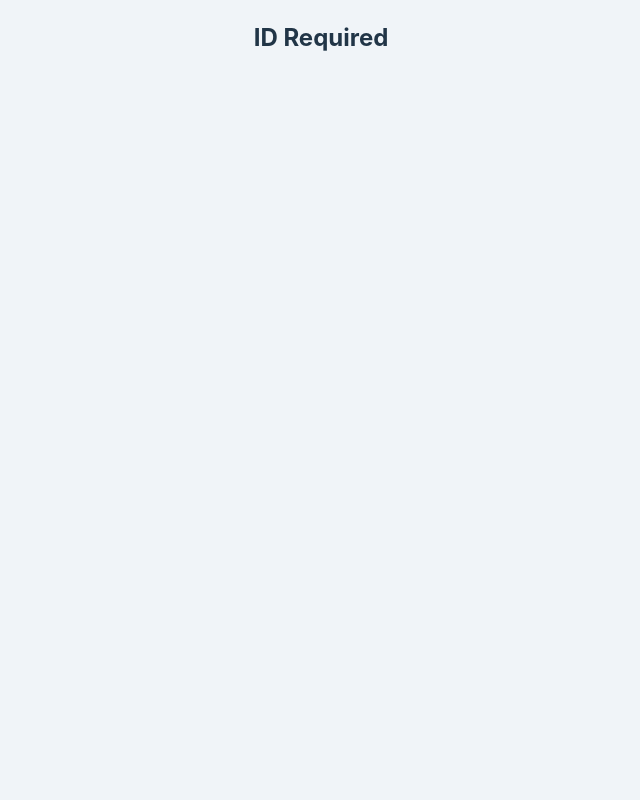
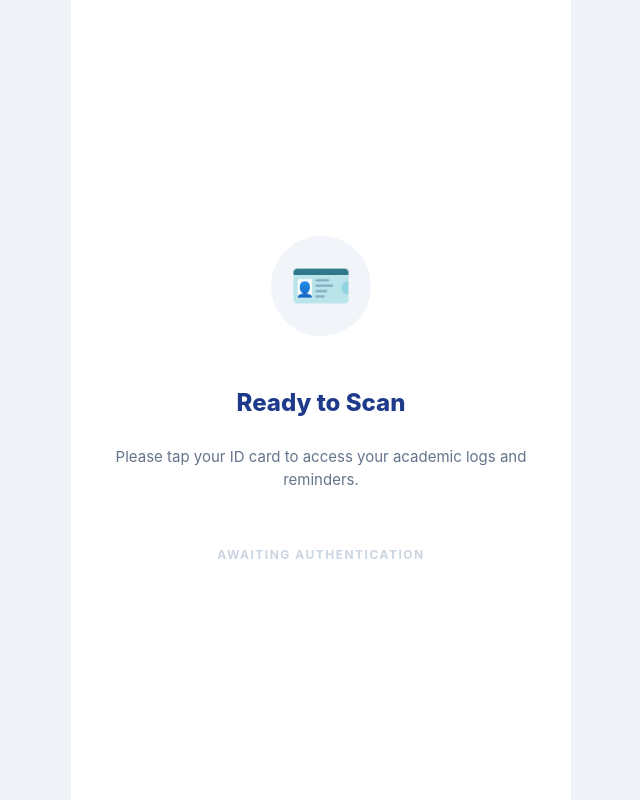
Before and after one commit to Joyaljose371/nfc-scanner, a React (Vite) app in the folder my-nfc-app/: page / in a window 1280 px wide. Shown: the whole page, without its empty margins (319-959 px from the left). Built offline with nearby package versions, Linux system fonts and the light colour scheme.

Commit message:
landing page

```diff
--- a/my-nfc-app/src/App.jsx
+++ b/my-nfc-app/src/App.jsx
@@ -135,7 +135,22 @@ function App() {
     return { subjectStats, teacherStats, searchResults };
   };
 
-  if (!scanResult) return <div style={styles.viewPort}><h2>ID Required</h2></div>;
+  // --- IMPROVED LANDING / TAP ID PAGE ---
+  if (!scanResult) {
+    return (
+      <div style={styles.viewPort}>
+        <div style={{...styles.container, justifyContent: 'center', alignItems: 'center', padding: '40px', textAlign: 'center'}}>
+           <div style={styles.scanIconContainer}>
+              <div style={styles.pulseRing}></div>
+              <span style={{fontSize: '50px'}}>🪪</span>
+           </div>
+           <h2 style={{color: '#1e3a8a', fontSize: '24px', fontWeight: '800', marginBottom: '10px'}}>Ready to Scan</h2>
+           <p style={{color: '#64748b', fontSize: '15px', lineHeight: '1.5'}}>Please tap your ID card to access your academic logs and reminders.</p>
+           <div style={{marginTop: '40px', fontSize: '12px', color: '#cbd5e1', fontWeight: 'bold', letterSpacing: '1.5px'}}>AWAITING AUTHENTICATION</div>
+        </div>
+      </div>
+    );
+  }
 
   if (view === "home") {
     const { subjectStats, teacherStats, searchResults } = getAnalyticsAndSearch();
@@ -263,7 +278,8 @@ function App() {
           {!isToday && <div style={styles.archiveBanner}>🕒 Archive: {selectedDate}</div>}
           <section style={styles.section}>
             <p style={styles.sectionLabel}>TIMELINE</p>
-            {academicLogs.map(log => (
+            {academicLogs.length === 0 ? <p style={styles.empty}>No logs for this date.</p> :
+              academicLogs.map(log => (
                 <div key={log.id} style={styles.logCard}>
                   <div style={styles.logSide}>P{log.period}</div>
                   <div style={styles.logMain}>
@@ -272,10 +288,18 @@ function App() {
                     {log.note && <p style={styles.logNote}>{log.note}</p>}
                   </div>
                 </div>
-            ))}
+              ))
+            }
           </section>
         </div>
       </div>
+      <style>{`
+        @keyframes pulse {
+          0% { transform: scale(0.95); box-shadow: 0 0 0 0 rgba(30, 58, 138, 0.4); }
+          70% { transform: scale(1); box-shadow: 0 0 0 20px rgba(30, 58, 138, 0); }
+          100% { transform: scale(0.95); box-shadow: 0 0 0 0 rgba(30, 58, 138, 0); }
+        }
+      `}</style>
     </div>
   );
 }
@@ -283,6 +307,8 @@ function App() {
 const styles = {
   viewPort: { width: '100vw', height: '100vh', display: 'flex', justifyContent: 'center', backgroundColor: '#f0f4f8', position: 'fixed', top: 0, left: 0, fontFamily: 'Inter, sans-serif' },
   container: { width: '100%', maxWidth: '420px', backgroundColor: '#fff', display: 'flex', flexDirection: 'column' },
+  scanIconContainer: { position: 'relative', width: '100px', height: '100px', backgroundColor: '#f1f5f9', borderRadius: '50%', display: 'flex', alignItems: 'center', justifyContent: 'center', marginBottom: '30px' },
+  pulseRing: { position: 'absolute', width: '100%', height: '100%', borderRadius: '50%', animation: 'pulse 2s infinite' },
   header: { padding: '40px 25px 30px 25px', backgroundColor: '#1e3a8a', color: '#fff', borderBottomLeftRadius: '35px', borderBottomRightRadius: '35px' },
   topInfo: { textAlign: 'left' },
   greetingText: { fontSize: '14px', opacity: 0.8, margin: 0 },
@@ -290,7 +316,7 @@ const styles = {
   backIconBtn: { background: 'rgba(255,255,255,0.2)', border: 'none', padding: '10px', borderRadius: '12px', fontSize: '20px', cursor: 'pointer' },
   backBtn: { background: 'none', border: 'none', color: '#fff', fontSize: '24px', cursor: 'pointer', transform: 'rotate(180deg)' },
   searchBoxContainer: { position: 'relative', marginTop: '10px' },
-  searchInput: { width: '100%', padding: '12px 40px 12px 15px', borderRadius: '10px', border: '1px solid #cbd5e1', backgroundColor: '#fff', color: '#1a202c', fontSize: '14px', outline: 'none', boxSizing: 'border-box' },
+  searchInput: { width: '100%', padding: '12px 40px 12px 15px', borderRadius: '12px', border: '1px solid #cbd5e1', backgroundColor: '#fff', color: '#1a202c', fontSize: '14px', outline: 'none', boxSizing: 'border-box' },
   clearSearch: { position: 'absolute', right: '10px', top: '50%', transform: 'translateY(-50%)', background: 'none', border: 'none', color: '#94a3b8', cursor: 'pointer' },
   graphTrack: { width: '100%', height: '10px', backgroundColor: '#e2e8f0', borderRadius: '10px', overflow: 'hidden' },
   graphFill: { height: '100%', backgroundColor: '#1e3a8a', borderRadius: '10px' },
```
Lines whose indentation alone changed are shown as unchanged.
